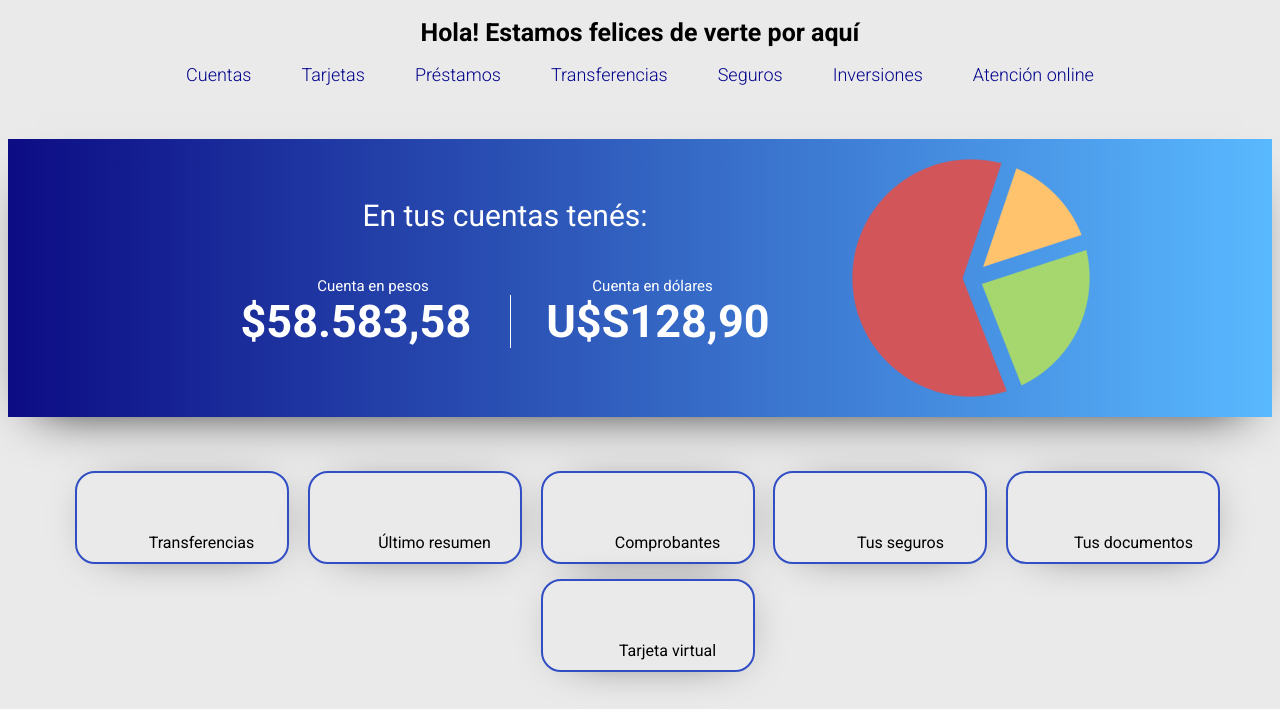
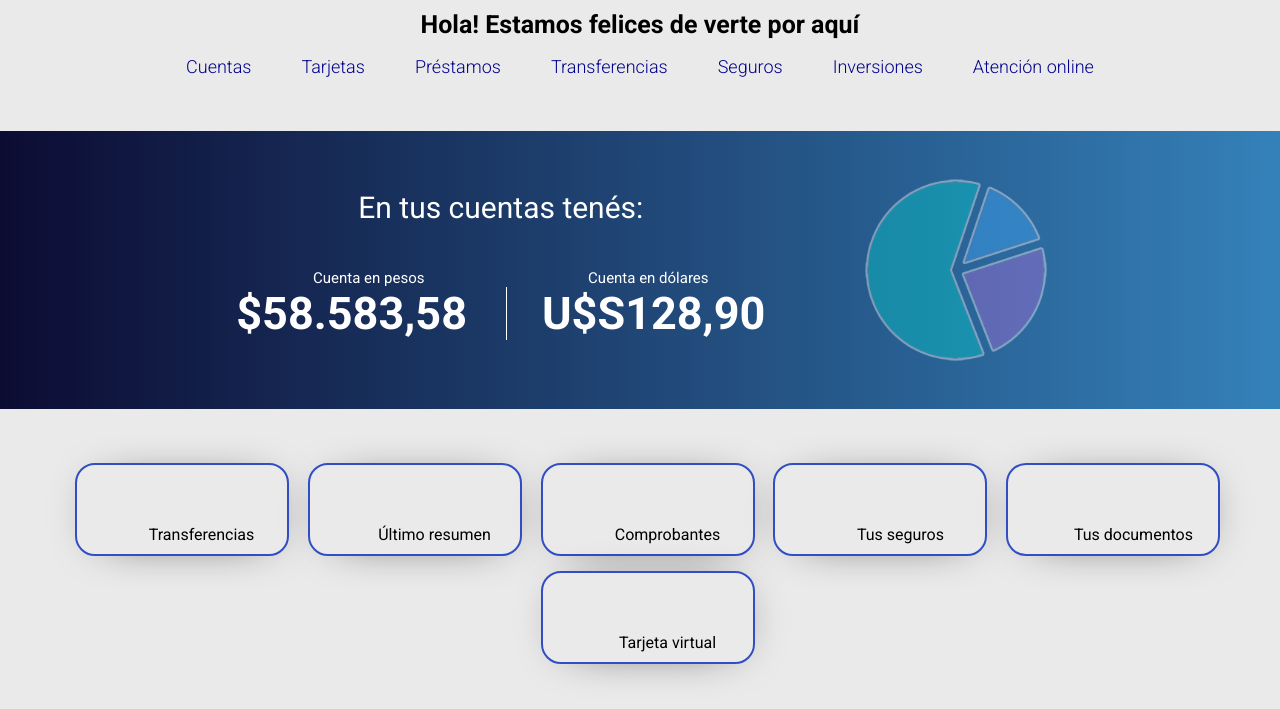
Before and after one commit to piazzasantiago/itbankpruebas, a plain HTML site: page index.html in a window 1280 px wide. Shown: the part 91-800 px from the top of the page. Drawn offline with Linux system fonts and the light colour scheme.

Commit message:
mockupfinalhb

```diff
--- a/index.html
+++ b/index.html
@@ -51,7 +51,7 @@
             </div>
         </div>
         <div class="inline">
-            <img src="graf.png" class="grafico">
+            <img src="grafico.png" class="grafico">
         </div>
     </div>
     <br />
--- a/style.css
+++ b/style.css
@@ -1,5 +1,9 @@
 * {
     background-color: rgb(234, 234, 234);
+}
+
+body {
+    margin: 0;
 }
 
 .HEADER {
@@ -179,16 +183,18 @@ a:active {
     display: inline-block;
     width: 100%;
     background: rgb(2, 0, 36);
-    background: linear-gradient(90deg, rgba(2, 0, 36, 1) 0%, rgba(0, 0, 126, 0.9475140397956058) 0%, rgba(89, 185, 255, 1) 100%);
-    box-shadow: 0px 20px 50px -30px black;
+    background: rgb(2, 0, 36);
+    background: linear-gradient(90deg, rgba(2, 0, 36, 1) 0%, rgba(0, 0, 41, 0.9475140397956058) 0%, rgba(52, 129, 185, 1) 100%);
 }
 
 .grafico {
     display: table;
-    height: 270px;
-    width: 270px;
-    padding-left: 230px;
+    height: 200px;
+    width: 200px;
+    padding-left: 250px;
+    margin-bottom: 35px;
     background-color: transparent;
+    opacity: 0.4;
 }
 
 .inline {
```
Also changed, not shown: grafico.png (added).
